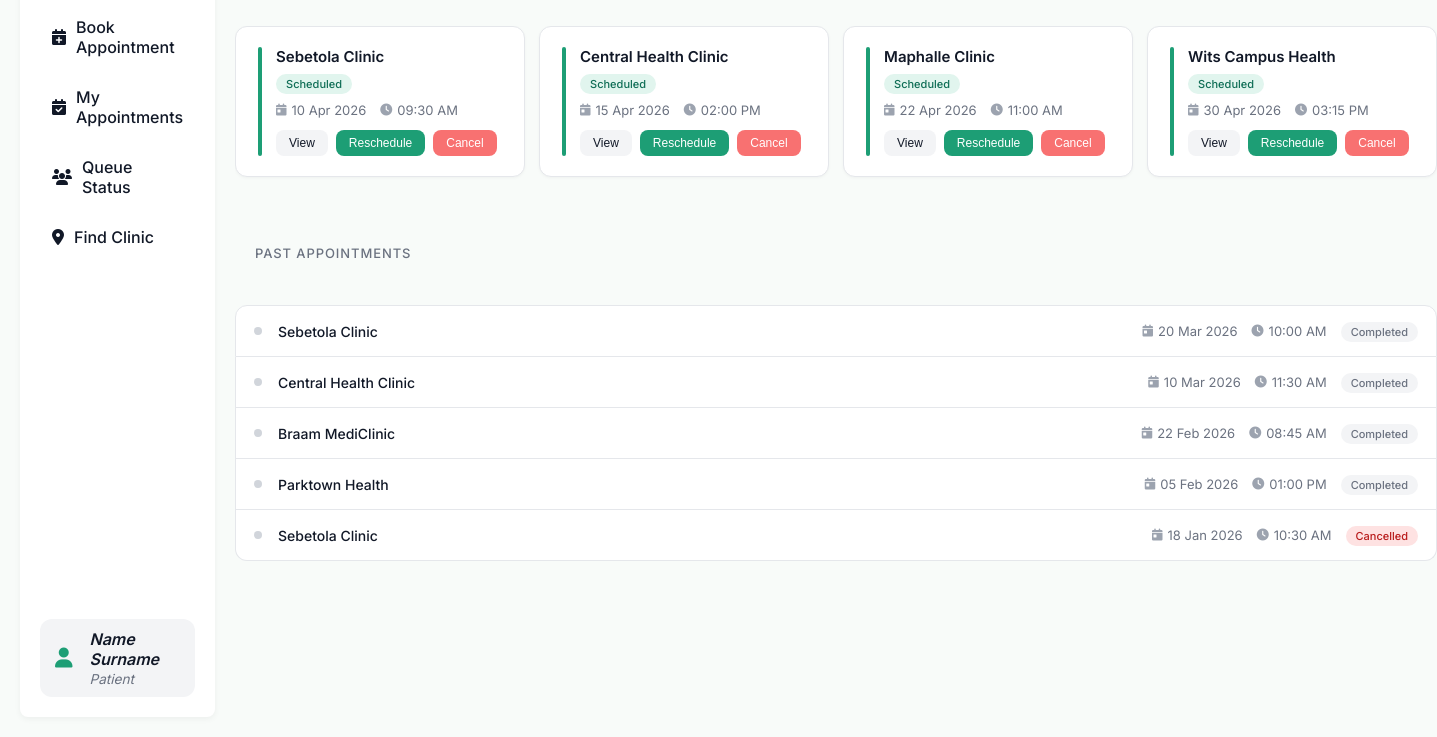
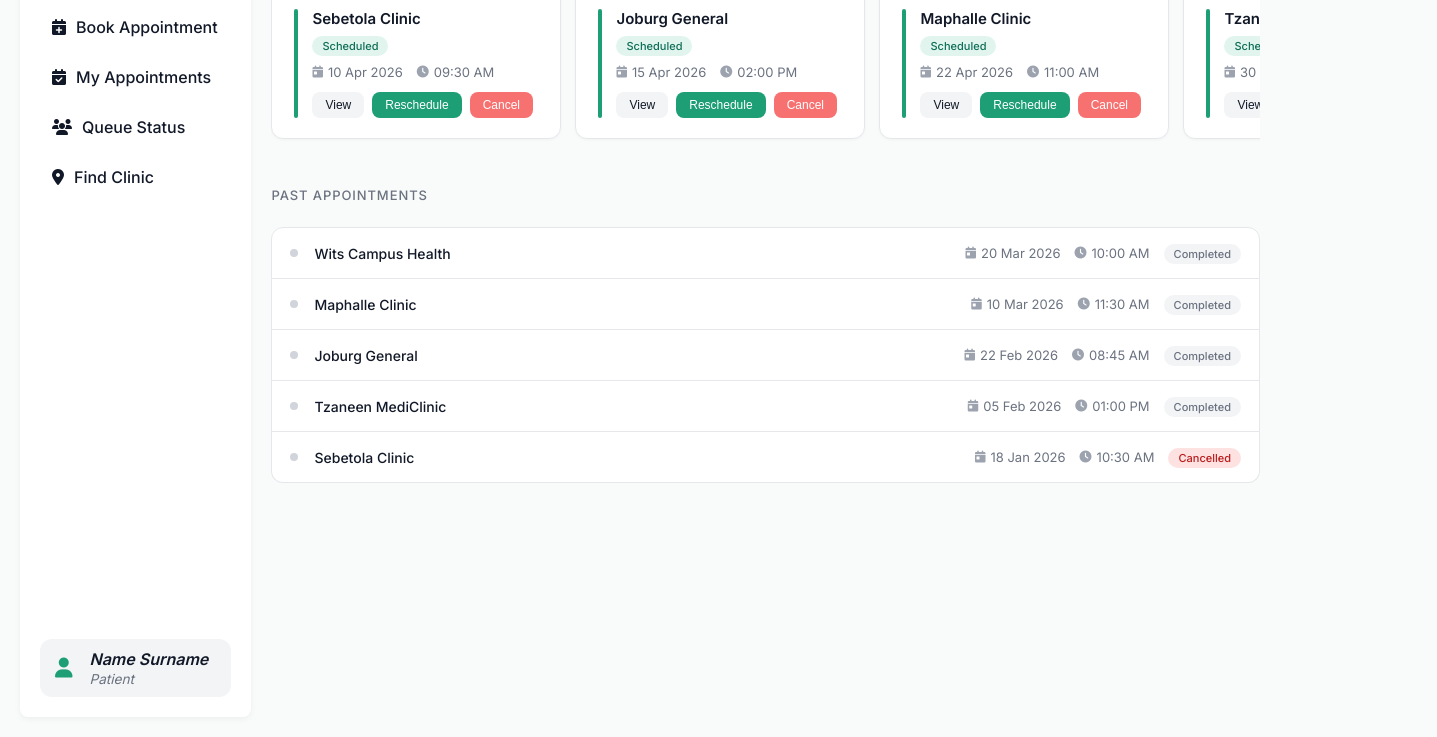
Before and after one commit to NkadimengKgothatso/SD-CareQueue, a plain HTML site: page Patients WebPages/MyAppointments.html in a window 1280 px wide. Shown: the part 160-897 px from the top of the page, 1437 px wide, since content can reach past the window. Drawn offline with Linux system fonts and the light colour scheme.

Commit message:
scrollable on upcoming appointments

```diff
--- a/Patients WebPages/MyAppointments.html
+++ b/Patients WebPages/MyAppointments.html
@@ -42,16 +42,13 @@
         <section class="main-content">
             <h1>My Appointments</h1>
 
-
-
-
             <!-- Upcoming Appointments -->
             <section class="appt-section">
                 <header class="section-header">
                     <h2 class="section-label">Upcoming Appointments</h2>
                     <nav class="scroll-btns">
-                        <button class="scroll-btn" onclick="document.getElementById('upcoming').scrollBy({left:-320,behavior:'smooth'})">&#8592;</button>
-                        <button class="scroll-btn" onclick="document.getElementById('upcoming').scrollBy({left:320,behavior:'smooth'})">&#8594;</button>
+                        <button class="scroll-btn" id="prev-upcoming">&#8592;</button>
+                        <button class="scroll-btn" id="next-upcoming">&#8594;</button>
                     </nav>
                 </header>
 
@@ -77,7 +74,7 @@
                     <li class="appointment-card">
                         <span class="card-accent accent-upcoming"></span>
                         <article class="card-body">
-                            <p class="card-clinic">Central Health Clinic</p>
+                            <p class="card-clinic">Joburg General</p>
                             <span class="badge badge-upcoming">Scheduled</span>
                             <ul class="card-meta">
                                 <li class="meta-item"><i class="fa-solid fa-calendar-day meta-icon"></i> 15 Apr 2026</li>
@@ -111,7 +108,7 @@
                     <li class="appointment-card">
                         <span class="card-accent accent-upcoming"></span>
                         <article class="card-body">
-                            <p class="card-clinic">Wits Campus Health</p>
+                            <p class="card-clinic">Tzaneen MediClinic</p>
                             <span class="badge badge-upcoming">Scheduled</span>
                             <ul class="card-meta">
                                 <li class="meta-item"><i class="fa-solid fa-calendar-day meta-icon"></i> 30 Apr 2026</li>
@@ -138,7 +135,7 @@
 
                     <li class="past-row">
                         <span class="past-dot"></span>
-                        <p class="past-clinic">Sebetola Clinic</p>
+                        <p class="past-clinic">Wits Campus Health</p>
                         <ul class="past-meta">
                             <li class="past-meta-item"><i class="fa-solid fa-calendar-day meta-icon"></i> 20 Mar 2026</li>
                             <li class="past-meta-item"><i class="fa-solid fa-clock meta-icon"></i> 10:00 AM</li>
@@ -148,7 +145,7 @@
 
                     <li class="past-row">
                         <span class="past-dot"></span>
-                        <p class="past-clinic">Central Health Clinic</p>
+                        <p class="past-clinic">Maphalle Clinic</p>
                         <ul class="past-meta">
                             <li class="past-meta-item"><i class="fa-solid fa-calendar-day meta-icon"></i> 10 Mar 2026</li>
                             <li class="past-meta-item"><i class="fa-solid fa-clock meta-icon"></i> 11:30 AM</li>
@@ -158,7 +155,7 @@
 
                     <li class="past-row">
                         <span class="past-dot"></span>
-                        <p class="past-clinic">Braam MediClinic</p>
+                        <p class="past-clinic">Joburg General</p>
                         <ul class="past-meta">
                             <li class="past-meta-item"><i class="fa-solid fa-calendar-day meta-icon"></i> 22 Feb 2026</li>
                             <li class="past-meta-item"><i class="fa-solid fa-clock meta-icon"></i> 08:45 AM</li>
@@ -168,7 +165,7 @@
 
                     <li class="past-row">
                         <span class="past-dot"></span>
-                        <p class="past-clinic">Parktown Health</p>
+                        <p class="past-clinic">Tzaneen MediClinic</p>
                         <ul class="past-meta">
                             <li class="past-meta-item"><i class="fa-solid fa-calendar-day meta-icon"></i> 05 Feb 2026</li>
                             <li class="past-meta-item"><i class="fa-solid fa-clock meta-icon"></i> 01:00 PM</li>
@@ -193,5 +190,17 @@
 
     </main>
 
+    <script>
+        var track = document.getElementById('upcoming');
+
+        document.getElementById('next-upcoming').addEventListener('click', function () {
+            track.scrollLeft += 320;
+        });
+
+        document.getElementById('prev-upcoming').addEventListener('click', function () {
+            track.scrollLeft -= 320;
+        });
+    </script>
+
 </body>
 </html>
--- a/Patients WebPages/myappointments.css
+++ b/Patients WebPages/myappointments.css
@@ -18,10 +18,9 @@
     text-transform: uppercase;
     letter-spacing: 0.07em;
     margin: 0;
-    padding:20px;
 }
 
-/* ── Arrow scroll buttons ── */
+/* ── Arrow buttons ── */
 .scroll-btns {
     display: flex;
     gap: 6px;
@@ -50,19 +49,36 @@
 }
 
 /* ────────────────────────────────
+   CRITICAL — allow overflow on all
+   parents so carousel can scroll
+   ──────────────────────────────── */
+
+.main-content {
+    overflow: visible;
+    min-width: 0;
+}
+
+.appt-section {
+    overflow: visible;
+}
+
+/* ────────────────────────────────
    UPCOMING — horizontal carousel
    ──────────────────────────────── */
 
 .carousel-track {
     display: flex;
     gap: 14px;
-    overflow-x: auto;
+    overflow-x: scroll;
+    overflow-y: visible;
     scroll-behavior: smooth;
+    -webkit-overflow-scrolling: touch;
     padding-bottom: 8px;
+    padding-left: 0;
+    margin: 0;
+    list-style: none;
     scrollbar-width: none;
-    list-style: none;
-    margin: 0;
-    padding-left: 0;
+    box-sizing: border-box;
 }
 
 .carousel-track::-webkit-scrollbar {
@@ -79,7 +95,9 @@
     gap: 14px;
     align-items: flex-start;
     min-width: 290px;
+    width: 290px;
     flex-shrink: 0;
+    box-sizing: border-box;
     box-shadow: 0 1px 3px rgba(0, 0, 0, 0.04);
 }
 
@@ -96,6 +114,7 @@
 
 .card-body {
     flex: 1;
+    min-width: 0;
 }
 
 .card-clinic {
@@ -105,7 +124,6 @@
     margin: 0 0 6px;
 }
 
-/* Meta row inside upcoming card */
 .card-meta {
     display: flex;
     gap: 14px;
@@ -128,7 +146,7 @@
     color: #9ca3af;
 }
 
-/* Action buttons inside upcoming card */
+/* Action buttons */
 .appointment-actions {
     display: flex;
     gap: 8px;
@@ -277,6 +295,7 @@
 @media (max-width: 768px) {
     .appointment-card {
         min-width: 260px;
+        width: 260px;
     }
 
     .appointment-actions {
```
